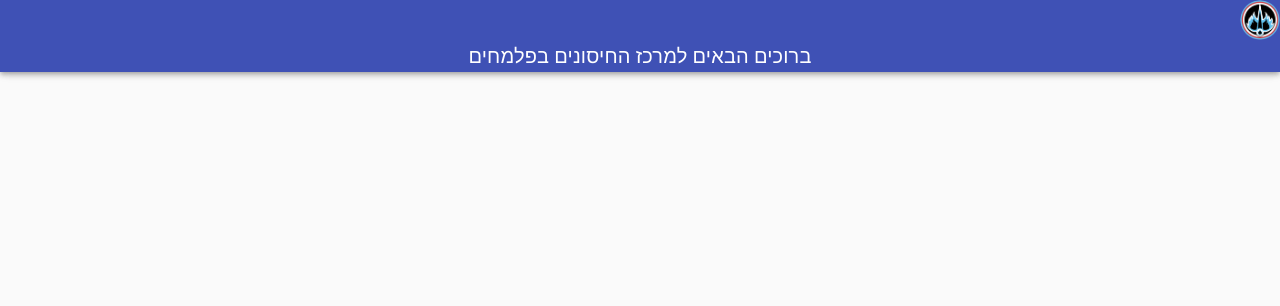
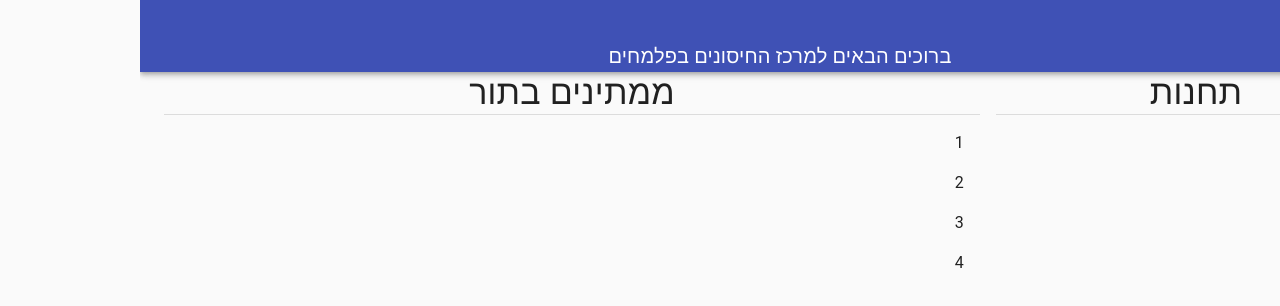
Before and after one commit to AmitFeldman/queue-rona, a React (Create React App) app: page /schedule in a window 1280 px wide. Shown: the top 306 px of the page. Built offline with nearby package versions, Linux system fonts and the light colour scheme; what jss-rtl would draw is missing.

Commit message:
started schedule

```diff
--- a/src/App.js
+++ b/src/App.js
@@ -7,29 +7,27 @@ import AppBar from '@material-ui/core/AppBar';
 import Palmahim from './Bacha_30_Palmachim.png';
 import Typography from '@material-ui/core/Typography';
 import Avatar from '@material-ui/core/Avatar';
+import ScheduleView from './components/ScheduleView';
 
-const Component2 = () => <div>2</div>;
 const Component3 = () => <div>3</div>;
 const Component4 = () => <div>4</div>;
 
 function App() {
   return (
     <div className="App">
-      <Container>
-        <Switch>
-          <div>
-            <AppBar>
+      <AppBar position="sticky">
         <Avatar alt="Palmahim" src={Palmahim} />
         <Typography variant="h6">
           ברוכים הבאים למרכז החיסונים בפלמחים
         </Typography>
       </AppBar>
 
+      <Container>
+        <Switch>
           <Route exact path="/" component={AddAppointment} />
-            <Route path="/2" component={Component2} />
+          <Route path="/schedule" component={ScheduleView} />
           <Route path="/3" component={Component3} />
           <Route path="/4" component={Component4} />
-          </div>
         </Switch>
       </Container>
     </div>
--- /dev/null
+++ b/src/components/ScheduleView.js
@@ -0,0 +1,59 @@
+import React from 'react';
+import {
+  Grid,
+  Typography,
+  Divider,
+  TextField,
+  ListItem,
+  List,
+} from '@material-ui/core';
+
+const users = [{id: 1}, {id: 2}, {id: 3}, {id: 4}];
+const stations = [
+  {id: 1, name: 'A', currentUserId: 6},
+  {id: 2, name: 'B', currentUserId: 8},
+  {id: 3, name: 'C'},
+];
+
+const Title = ({text}) => {
+  return (
+    <>
+      <Typography variant="h4">{text}</Typography>
+      <Divider />
+    </>
+  );
+};
+
+const ScheduleView = () => {
+  return (
+    <Grid container spacing={2}>
+      <Grid item xs={4}>
+        <Title text={'תחנות'} />
+
+        <List>
+          {stations.map(({id, name, currentUserId}) => (
+            <ListItem key={id}>
+              <Typography>
+                {name} - {currentUserId ? currentUserId : 'פנויה'}
+              </Typography>
+            </ListItem>
+          ))}
+        </List>
+      </Grid>
+
+      <Grid item xs={8}>
+        <Title text={'ממתינים בתור'} />
+
+        <List>
+          {users.map(({id}) => (
+            <ListItem key={id}>
+              <Typography>{id}</Typography>
+            </ListItem>
+          ))}
+        </List>
+      </Grid>
+    </Grid>
+  );
+};
+
+export default ScheduleView;
```
Lines whose indentation alone changed are shown as unchanged.
